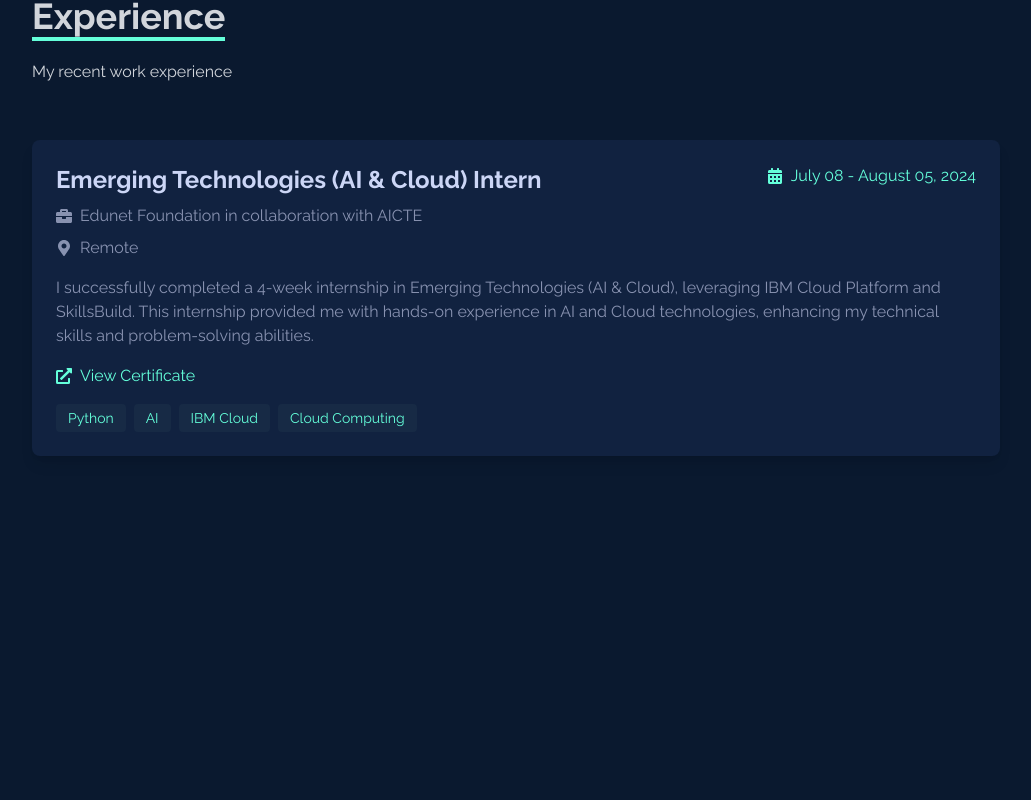
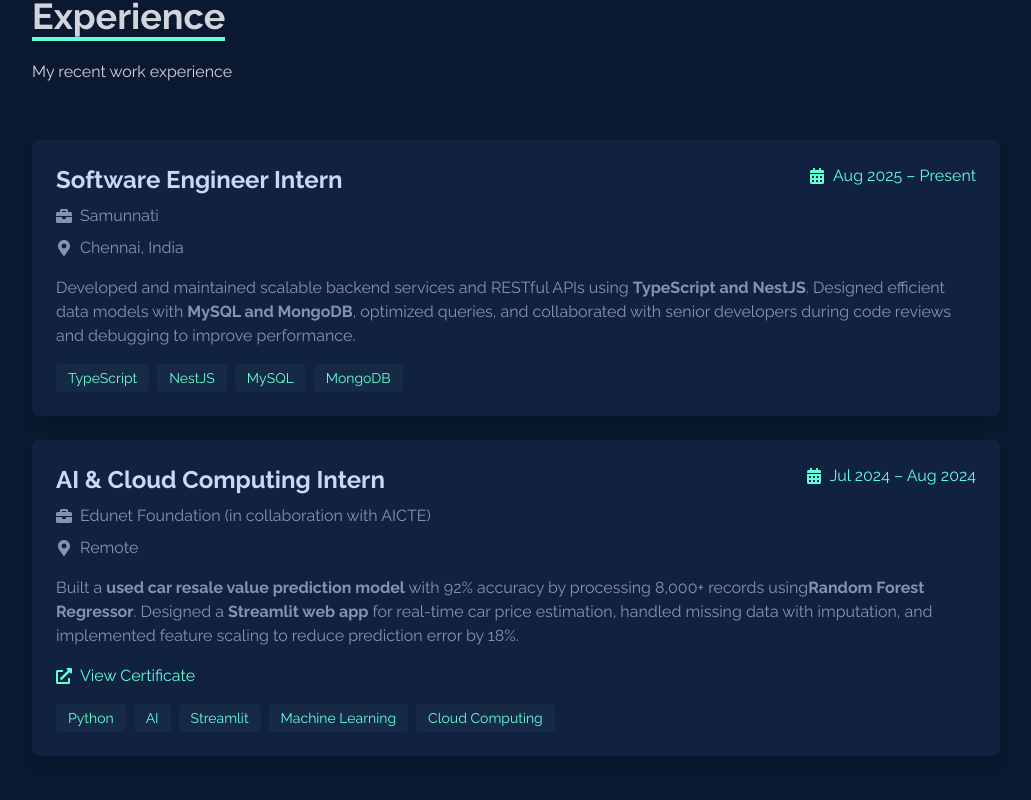
Before and after one commit to Anuragyadav1/Personal-Portfolio, a React (Vite) app: page / in a window 1280 px wide. Shown: the part 2516-3316 px from the top of the page, without its empty margins (124-1155 px from the left). Built offline with nearby package versions, Linux system fonts and the light colour scheme.

Commit message:
experience and resume section updated

```diff
--- a/src/components/Experience.jsx
+++ b/src/components/Experience.jsx
@@ -1,6 +1,5 @@
-
 import React from 'react';
-import { FaCalendarAlt, FaBriefcase, FaMapMarkerAlt,  FaExternalLinkAlt } from 'react-icons/fa';
+import { FaCalendarAlt, FaBriefcase, FaMapMarkerAlt, FaExternalLinkAlt } from 'react-icons/fa';
 
 const Experience = () => {
   return (
@@ -11,18 +10,53 @@ const Experience = () => {
           <p className='py-6'>My recent work experience</p>
         </div>
 
-        <div className='bg-[#112240] p-6 rounded-lg shadow-lg hover:shadow-[#64ffda]/20 transition duration-300'>
+        {/* Samunnati Experience */}
+        <div className='bg-[#112240] p-6 rounded-lg shadow-lg hover:shadow-[#64ffda]/20 transition duration-300 mb-6'>
           <div className='flex justify-between items-start flex-wrap'>
-            <h3 className='text-2xl font-bold text-[#ccd6f6]'>Emerging Technologies (AI & Cloud) Intern</h3>
+            <h3 className='text-2xl font-bold text-[#ccd6f6]'>Software Engineer Intern</h3>
             <div className='flex items-center text-[#64ffda]'>
               <FaCalendarAlt className='mr-2' />
-              <span>July 08 - August 05, 2024</span>
+              <span>Aug 2025 – Present</span>
             </div>
           </div>
 
           <div className='flex items-center my-2 text-[#8892b0]'>
             <FaBriefcase className='mr-2' />
-            <span>Edunet Foundation in collaboration with AICTE</span>
+            <span>Samunnati</span>
+          </div>
+
+          <div className='flex items-center my-2 text-[#8892b0]'>
+            <FaMapMarkerAlt className='mr-2' />
+            <span>Chennai, India</span>
+          </div>
+
+          <p className='mt-4 text-[#8892b0]'>
+            Developed and maintained scalable backend services and RESTful APIs using <b>TypeScript and NestJS</b>.
+            Designed efficient data models with <b>MySQL and MongoDB</b>, optimized queries, and collaborated with senior developers
+            during code reviews and debugging to improve performance.
+          </p>
+
+          <div className='mt-4 flex flex-wrap gap-2'>
+            <span className='bg-[#172a45] px-3 py-1 rounded text-sm text-[#64ffda]'>TypeScript</span>
+            <span className='bg-[#172a45] px-3 py-1 rounded text-sm text-[#64ffda]'>NestJS</span>
+            <span className='bg-[#172a45] px-3 py-1 rounded text-sm text-[#64ffda]'>MySQL</span>
+            <span className='bg-[#172a45] px-3 py-1 rounded text-sm text-[#64ffda]'>MongoDB</span>
+          </div>
+        </div>
+
+        {/* Edunet Foundation Experience */}
+        <div className='bg-[#112240] p-6 rounded-lg shadow-lg hover:shadow-[#64ffda]/20 transition duration-300'>
+          <div className='flex justify-between items-start flex-wrap'>
+            <h3 className='text-2xl font-bold text-[#ccd6f6]'>AI & Cloud Computing Intern</h3>
+            <div className='flex items-center text-[#64ffda]'>
+              <FaCalendarAlt className='mr-2' />
+              <span>Jul 2024 – Aug 2024</span>
+            </div>
+          </div>
+
+          <div className='flex items-center my-2 text-[#8892b0]'>
+            <FaBriefcase className='mr-2' />
+            <span>Edunet Foundation (in collaboration with AICTE)</span>
           </div>
 
           <div className='flex items-center my-2 text-[#8892b0]'>
@@ -31,8 +65,9 @@ const Experience = () => {
           </div>
 
           <p className='mt-4 text-[#8892b0]'>
-            I successfully completed a 4-week internship in Emerging Technologies (AI & Cloud), leveraging IBM Cloud Platform and SkillsBuild.
-            This internship provided me with hands-on experience in AI and Cloud technologies, enhancing my technical skills and problem-solving abilities.
+            Built a <b>used car resale value prediction model</b> with 92% accuracy by processing 8,000+ records using
+            <b>Random Forest Regressor</b>. Designed a <b>Streamlit web app</b> for real-time car price estimation, handled missing
+            data with imputation, and implemented feature scaling to reduce prediction error by 18%.
           </p>
 
           {/* Certificate Link */}
@@ -51,7 +86,8 @@ const Experience = () => {
           <div className='mt-4 flex flex-wrap gap-2'>
             <span className='bg-[#172a45] px-3 py-1 rounded text-sm text-[#64ffda]'>Python</span>
             <span className='bg-[#172a45] px-3 py-1 rounded text-sm text-[#64ffda]'>AI</span>
-            <span className='bg-[#172a45] px-3 py-1 rounded text-sm text-[#64ffda]'>IBM Cloud</span>
+            <span className='bg-[#172a45] px-3 py-1 rounded text-sm text-[#64ffda]'>Streamlit</span>
+            <span className='bg-[#172a45] px-3 py-1 rounded text-sm text-[#64ffda]'>Machine Learning</span>
             <span className='bg-[#172a45] px-3 py-1 rounded text-sm text-[#64ffda]'>Cloud Computing</span>
           </div>
         </div>
--- a/src/components/Home.jsx
+++ b/src/components/Home.jsx
@@ -50,9 +50,13 @@ const Home = () => {
                  className='hover:scale-125 transition-transform duration-300 text-[#333333] bg-gray-200 p-2 rounded-full'>
                 <FaGithub size={24} />
               </a>
-              <a href='mailto:10anuragyadav2002@gmail.com'
+              {/* <a href='mailto:10anuragyadav2002@gmail.com'
                  className='hover:scale-125 transition-transform duration-300 text-[#EA4335] bg-gray-200 p-2 rounded-full'>
                 <MdEmail size={24} />
+              </a> */}
+                 <a href='https://leetcode.com/u/Anurag102002/'
+                 className='hover:scale-125 transition-transform duration-300 text-[#e36c61] bg-gray-200 p-2 rounded-full'>
+                <SiLeetcode size={24} />
               </a>
             </div>
           </div>
--- a/src/components/ResumeButton.jsx
+++ b/src/components/ResumeButton.jsx
@@ -5,7 +5,7 @@ import { FaFileDownload } from 'react-icons/fa';
 const ResumeButton = () => {
   return (
     <a
-      href="/Anurag_Yadav_CV_02.pdf"
+      href="/Anurag_Yadav_CV_04.pdf"
       download
       className="flex items-center px-6 py-3 my-2 border-[#64ffda] text-[#64ffda] hover:bg-[#dae7e3] hover:bg-opacity-10"
     >
```
Also changed, not shown: 2 other files (tests, documents, lock files or other folders).
